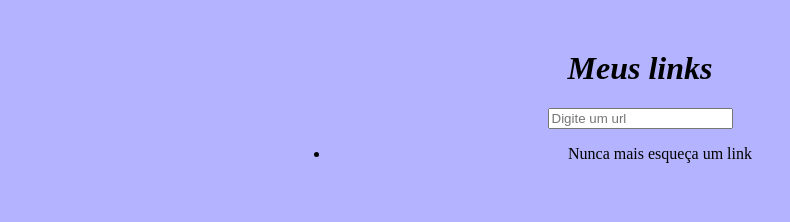
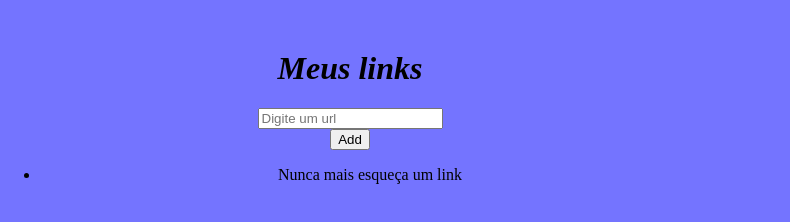
Before and after one commit to TharlisSampaio/atividade-web-academy, a website: page project-favorites/public/index.html in a window 1280 px wide. Shown: the whole page, without its empty margins (0-790 px from the left). Drawn offline with Linux system fonts and the light colour scheme.

Commit message:
criando o estilo da pagina

```diff
--- a/project-favorites/public/css/style.css
+++ b/project-favorites/public/css/style.css
@@ -1,7 +1,14 @@
 body {
-    background: rgba(145, 145, 255, 0.684);
+    background: rgba(54, 54, 255, 0.69);
+    margin: 0px;
+
 }
 
+.principal {
+    width: max-content;
+    height: max-content;
+    margin: 0px;
+}
 
 .titulo {
     font-style: italic;
--- a/project-favorites/public/index.html
+++ b/project-favorites/public/index.html
@@ -1,15 +1,15 @@
 <!DOCTYPE html>
-<html lang="en">
+<html lang="pt-br">
 <head>
     <meta charset="UTF-8">
     <meta http-equiv="X-UA-Compatible" content="IE=edge">
     <meta name="viewport" content="width=device-width, initial-scale=1.0">
     <script src="../public/js/script.js" defer></script>
-    <link rel="stylesheet" href="./css/style.css" />
+    <link rel="stylesheet" href="../public/css/style.css" />
     <title>Document</title>
 </head>
 <body>
-    <div>
+    <div class="principal">
         <h1 class="titulo">Meus links</h1>
         <div class="container">
 
@@ -17,7 +17,7 @@
                 <form action="">
                     <input type="text" placeholder="Digite um url">
                 </form>
-
+                <button onclick="addLink">Add</button>
                 <ul>
                     <li>Nunca mais esqueça um link</li>
                 </ul>
```
Also changed, not shown: package.json (added, +23 -0 lines), 2 other files.
